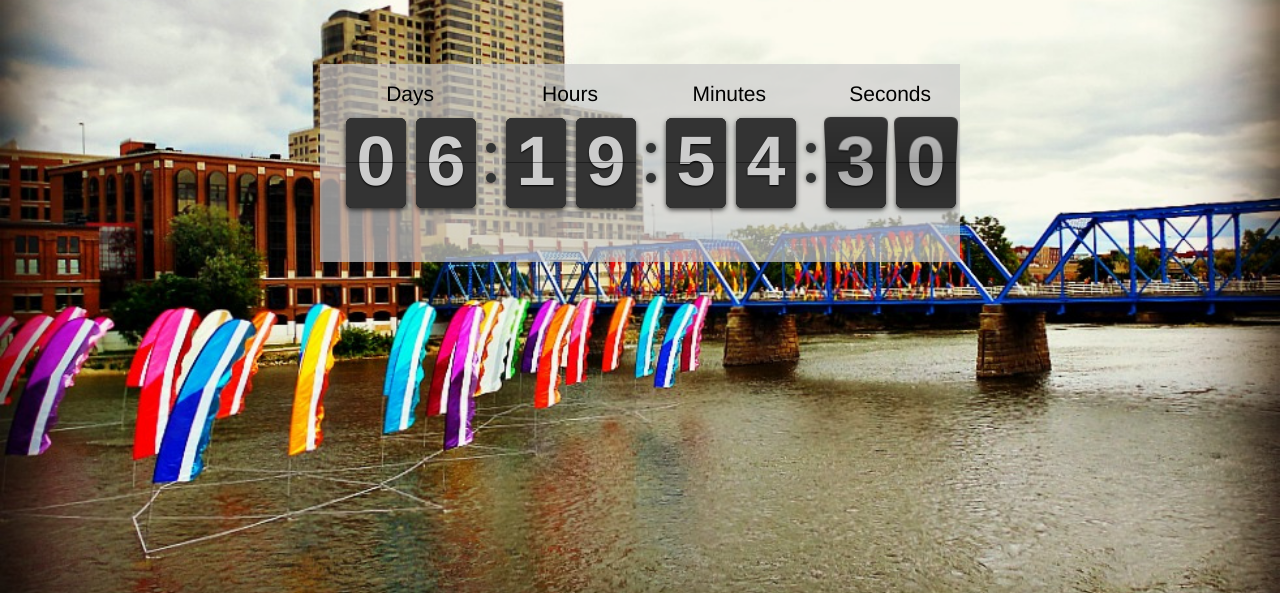
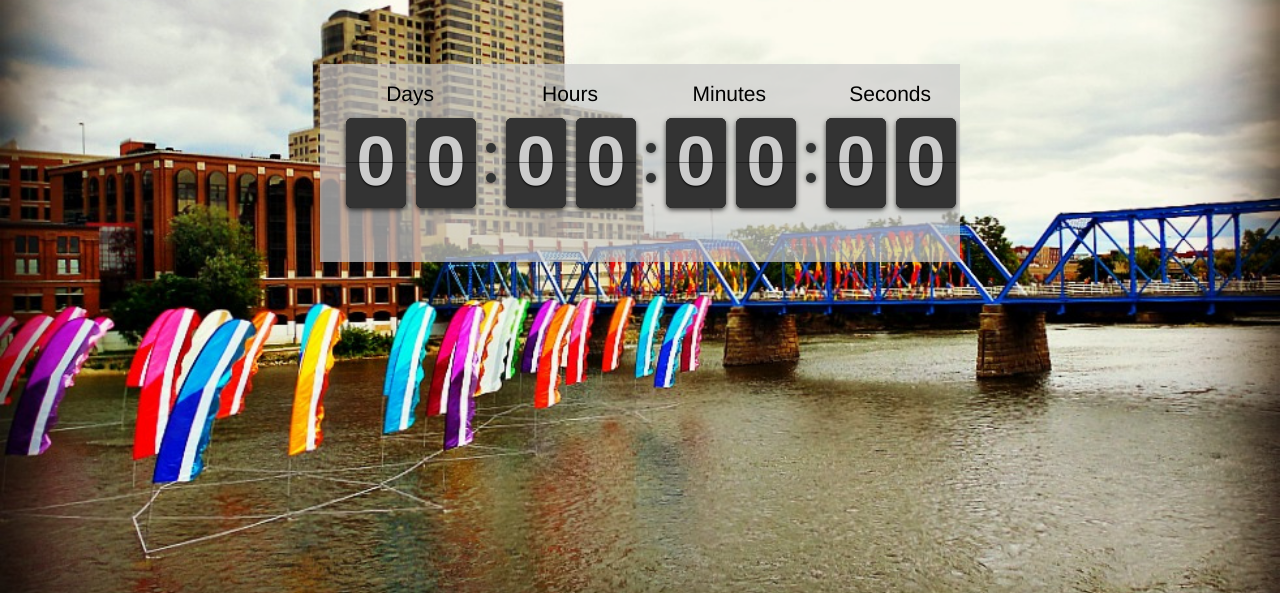
Before and after one commit to misterhamm/artprizeclock, a plain HTML site: page index.html in a window 1280 px wide. Shown: the part 207-800 px from the top of the page. Drawn offline with nearby package versions, Linux system fonts and the light colour scheme.

Commit message:
updated favicon

```diff
--- a/assets/js/app.js
+++ b/assets/js/app.js
@@ -2,7 +2,7 @@ var clock;
 
 			$(document).ready(function() {
 				// Set dates.
-				var futureDate  = new Date("September 23, 2015 12:00 PM EDT");
+				var futureDate  = new Date("September 1, 2015 12:00 PM EDT");
 				var currentDate = new Date();
 
 				// Calculate the difference in seconds between the future and current date
--- a/index.html
+++ b/index.html
@@ -7,7 +7,7 @@
     <link rel="stylesheet" href="https://maxcdn.bootstrapcdn.com/bootstrap/3.3.5/css/bootstrap.min.css">
     <link rel="stylesheet" href="assets/js/FlipClock-master/compiled/flipclock.css">
     <link rel="stylesheet" href="assets/css/style.css">
-    <link rel="icon" href="assets/images/favicon.ico" type="image/x-icon">
+    <link rel="icon" href="assets/images/favicon%20(1).ico" type="image/x-icon">
 
     <script src="http://ajax.googleapis.com/ajax/libs/jquery/1.10.2/jquery.min.js"></script>
     <script src="assets/js/FlipClock-master/compiled/flipclock.min.js"></script>
```
